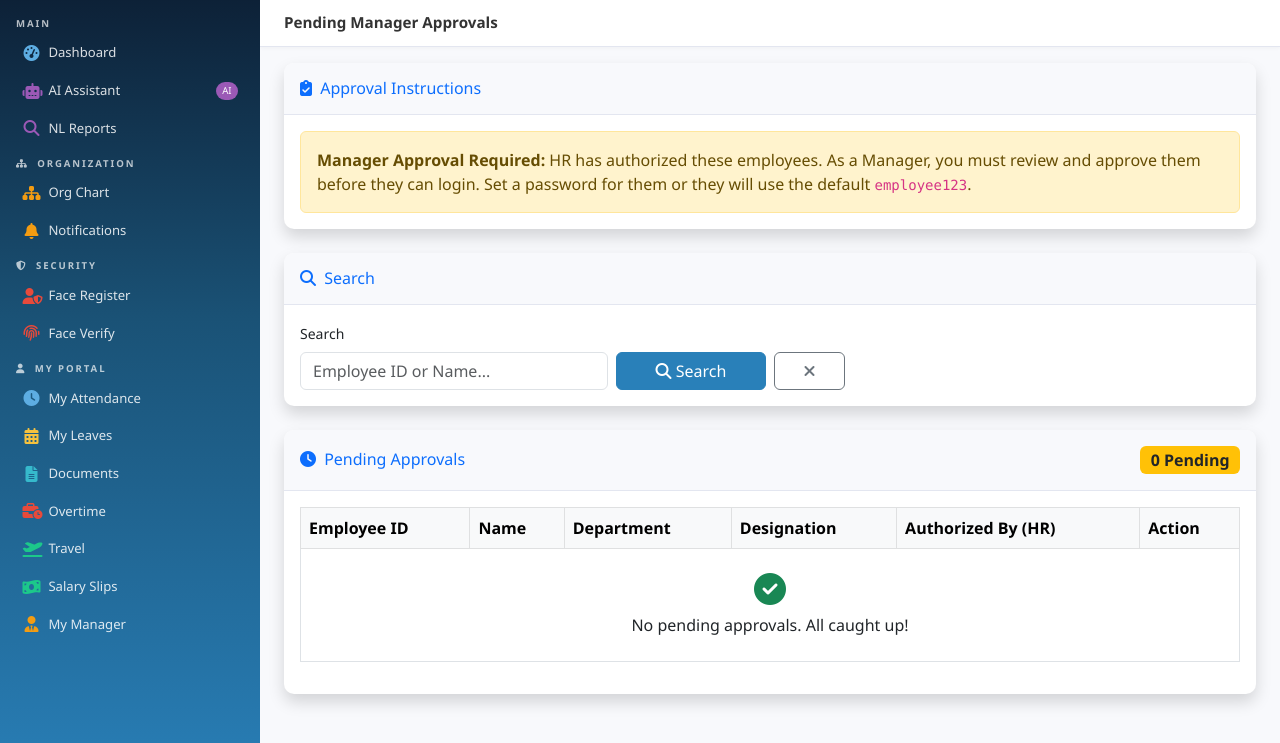
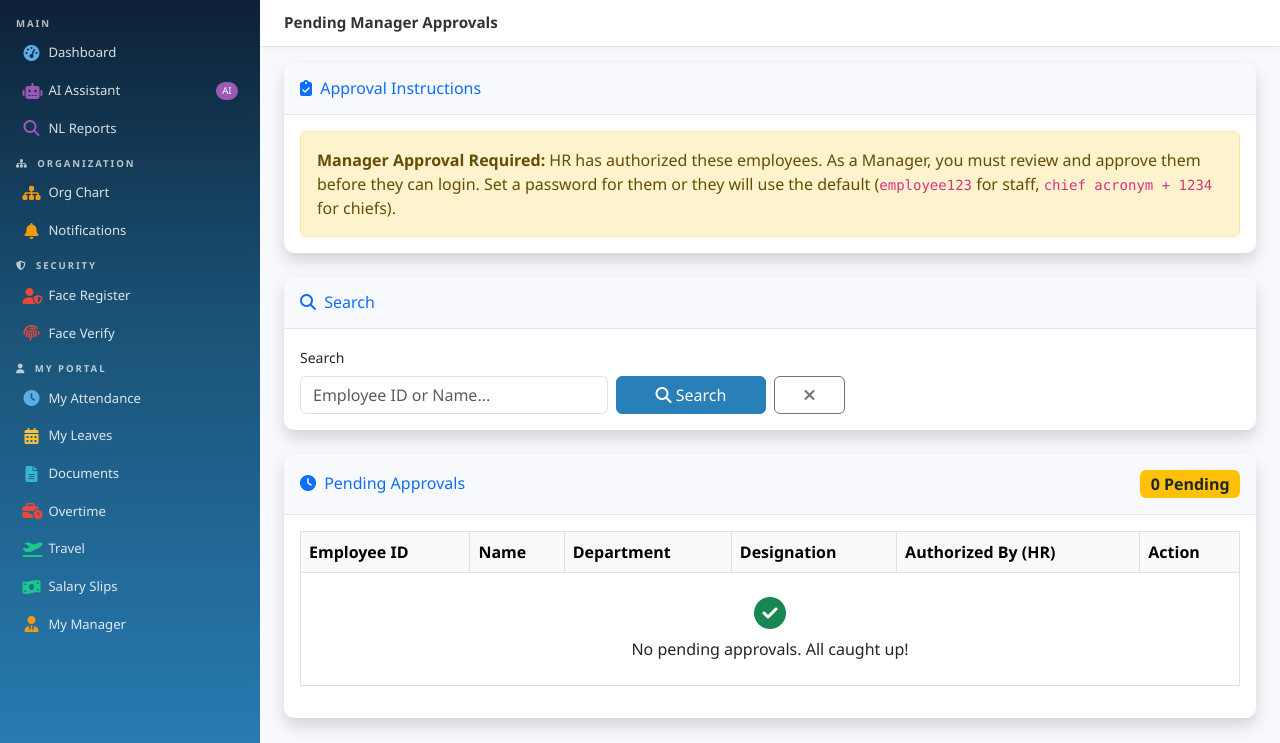
Before and after one commit to banday72/HR-PAYROLL-SYSTEM, a Django app: page /pending-approvals/ in a window 1280 px wide. Shown: the part 57-800 px from the top of the page. Run offline with Django 5.2, Linux system fonts and the light colour scheme; a user stored in the database is signed in; tables that the repository leaves empty hold one stand-in row (values such as "Sample post"); grey boxes marked "Sample" are stand-in pictures; data that the repository does not hold is empty; parts of the project's set-up code (start-up, migrations or seed data) failed here and were passed over.

Commit message:
Open password login for chiefs and Management dept; chief-default passwords
- backends: allow chiefs (any dept) and Mangement/Management dept hr/manager
  staff to log in. CSO001 and the System Admin (now CEO002) were previously
  blocked because they are not in Human Resources.
- default_password_for: chiefs get <acronym>1234 (cso1234), everyone else
  employee123; shown in create/approve messages and Authorized Users +
  Pending Approvals forms.
- CSO001 (EMP1005): enabled login, is_authorized=True, password cso1234 with
  forced change.
- HR001 System Admin renamed to CEO002 (employee_id + username) per user
  request.

```diff
--- a/employees/models.py
+++ b/employees/models.py
@@ -37,6 +37,13 @@ def chief_id_prefix(designation):
         if 2 <= len(initials) <= 5:
             return initials
     return None
+
+
+def default_password_for(employee_id):
+    match = re.match(r'^[A-Za-z]+', employee_id or '')
+    if match and match.group(0).lower() in CHIEF_ABBREVS:
+        return match.group(0).lower() + '1234'
+    return 'employee123'
 
 
 class Department(models.Model):
@@ -108,6 +115,10 @@ class Employee(models.Model):
     def is_manager(self):
         return self.role == 'manager'
 
+    @property
+    def default_password(self):
+        return default_password_for(self.employee_id)
+
     class Meta:
         ordering = ['employee_id']
 
--- a/employees/views.py
+++ b/employees/views.py
@@ -12,7 +12,7 @@ from django.contrib.auth.models import User
 from django.contrib import messages
 from django.db.models import Q
 from django.core.paginator import Paginator
-from .models import Department, Employee, AuditLog, managers_queryset, chief_id_prefix, MANAGEMENT_DEPARTMENT_NAMES
+from .models import Department, Employee, AuditLog, managers_queryset, chief_id_prefix, MANAGEMENT_DEPARTMENT_NAMES, default_password_for
 from .forms import DepartmentForm, EmployeeForm, ProfileForm
 from .decorators import hr_required, privilege_required
 from .audit import log_audit
@@ -250,7 +250,7 @@ def employee_create(request):
             user = User.objects.create_user(
                 username=emp.employee_id,
                 email=emp.email,
-                password='employee123',
+                password=default_password_for(emp.employee_id),
                 first_name=emp.first_name,
                 last_name=emp.last_name,
             )
@@ -259,7 +259,7 @@ def employee_create(request):
             emp.save()
             log_audit(user=request.user, action='create', model_name='Employee',
                       object_id=emp.employee_id, description=f'Created employee {emp.full_name}', request=request)
-            messages.success(request, f'Employee created. Login: {emp.employee_id} / employee123. Go to Authorized Users to grant login access.')
+            messages.success(request, f'Employee created. Login: {emp.employee_id} / {default_password_for(emp.employee_id)}. Go to Authorized Users to grant login access.')
             return redirect('employee_list')
     else:
         form = EmployeeForm(user=request.user)
@@ -450,7 +450,7 @@ def toggle_authorize(request, pk):
                     employee.user.save()
                     messages.success(request, f'{employee.full_name} (HR/Manager) authorized directly. Username: {employee.employee_id} | Password: {new_password}')
                 else:
-                    messages.success(request, f'{employee.full_name} (HR/Manager) authorized directly. Username: {employee.employee_id} | Default password: employee123')
+                    messages.success(request, f'{employee.full_name} (HR/Manager) authorized directly. Username: {employee.employee_id} | Default password: {default_password_for(employee.employee_id)}')
             else:
                 messages.info(request, f'{employee.full_name} authorized by you. Waiting for Manager approval before they can login.')
         else:
@@ -512,7 +512,7 @@ def manager_approve(request, pk):
                 emp.user.save()
                 messages.success(request, f'{emp.full_name} approved. They can now login. Username: {emp.employee_id} | Password: {new_password}')
             else:
-                messages.success(request, f'{emp.full_name} approved. They can now login. Username: {emp.employee_id} | Default password: employee123')
+                messages.success(request, f'{emp.full_name} approved. They can now login. Username: {emp.employee_id} | Default password: {default_password_for(emp.employee_id)}')
             log_audit(user=request.user, action='authorize', model_name='Employee',
                       object_id=emp.employee_id, description=f'Manager approved {emp.full_name}', request=request)
         elif action == 'reject':
@@ -584,7 +584,7 @@ def bulk_import_employees(request):
                     user = User.objects.create_user(
                         username=emp_id,
                         email=email,
-                        password='employee123',
+                        password=default_password_for(emp_id),
                         first_name=first_name,
                         last_name=last_name,
                     )
--- a/templates/employees/authorized_users.html
+++ b/templates/employees/authorized_users.html
@@ -173,13 +173,13 @@
                                         <div class="alert alert-light">
                                             <strong>Login Credentials:</strong><br>
                                             <strong>Username:</strong> <code>{{ emp.employee_id }}</code><br>
-                                            <strong>Password:</strong> Leave blank for default (<code>employee123</code>) or set below.
+                                            <strong>Password:</strong> Leave blank for default (<code>{{ emp.default_password }}</code>) or set below.
                                         </div>
                                         <div class="mb-3">
                                             <label class="form-label fw-bold">Set Custom Password (optional)</label>
                                             <div class="input-group">
                                                 <span class="input-group-text"><i class="fas fa-key"></i></span>
-                                                <input type="password" name="new_password" class="form-control" placeholder="Leave blank for default: employee123">
+                                                <input type="password" name="new_password" class="form-control" placeholder="Leave blank for default: {{ emp.default_password }}">
                                             </div>
                                             <small class="text-muted">Min 8 characters. Leave empty to use default password.</small>
                                         </div>
--- a/templates/employees/bulk_import.html
+++ b/templates/employees/bulk_import.html
@@ -20,7 +20,7 @@
                         <li><strong>email</strong>: Must be unique</li>
                         <li><strong>department</strong>: Will create if not exists</li>
                         <li><strong>role</strong>: employee, hr, or manager (default: employee)</li>
-                        <li><strong>Default password</strong>: employee123 (force change on first login)</li>
+                        <li><strong>Default password</strong>: employee123 for staff, chief acronym + 1234 for chiefs (force change on first login)</li>
                     </ul>
                 </div>
 
--- a/templates/employees/pending_approvals.html
+++ b/templates/employees/pending_approvals.html
@@ -13,7 +13,7 @@
                 <div class="alert alert-warning mb-0">
                     <strong>Manager Approval Required:</strong> HR has authorized these employees.
                     As a Manager, you must review and approve them before they can login.
-                    Set a password for them or they will use the default <code>employee123</code>.
+                    Set a password for them or they will use the default (<code>employee123</code> for staff, <code>chief acronym + 1234</code> for chiefs).
                 </div>
             </div>
         </div>
@@ -104,14 +104,14 @@
                                         <div class="alert alert-light">
                                             <strong>Login Credentials:</strong><br>
                                             <strong>Username:</strong> <code>{{ emp.employee_id }}</code><br>
-                                            <strong>Password:</strong> Leave blank for default (<code>employee123</code>) or set a new one.
+                                            <strong>Password:</strong> Leave blank for default (<code>{{ emp.default_password }}</code>) or set a new one.
                                         </div>
                                         <input type="hidden" name="action" value="approve">
                                         <div class="mb-3">
                                             <label class="form-label fw-bold">Set Custom Password (optional)</label>
                                             <div class="input-group">
                                                 <span class="input-group-text"><i class="fas fa-key"></i></span>
-                                                <input type="password" name="new_password" class="form-control" placeholder="Leave blank for default: employee123">
+                                                <input type="password" name="new_password" class="form-control" placeholder="Leave blank for default: {{ emp.default_password }}">
                                             </div>
                                             <small class="text-muted">Min 8 characters. Leave empty to use default password.</small>
                                         </div>
```
Also changed, not shown: hr_payroll/backends.py (+20 -14 lines).
